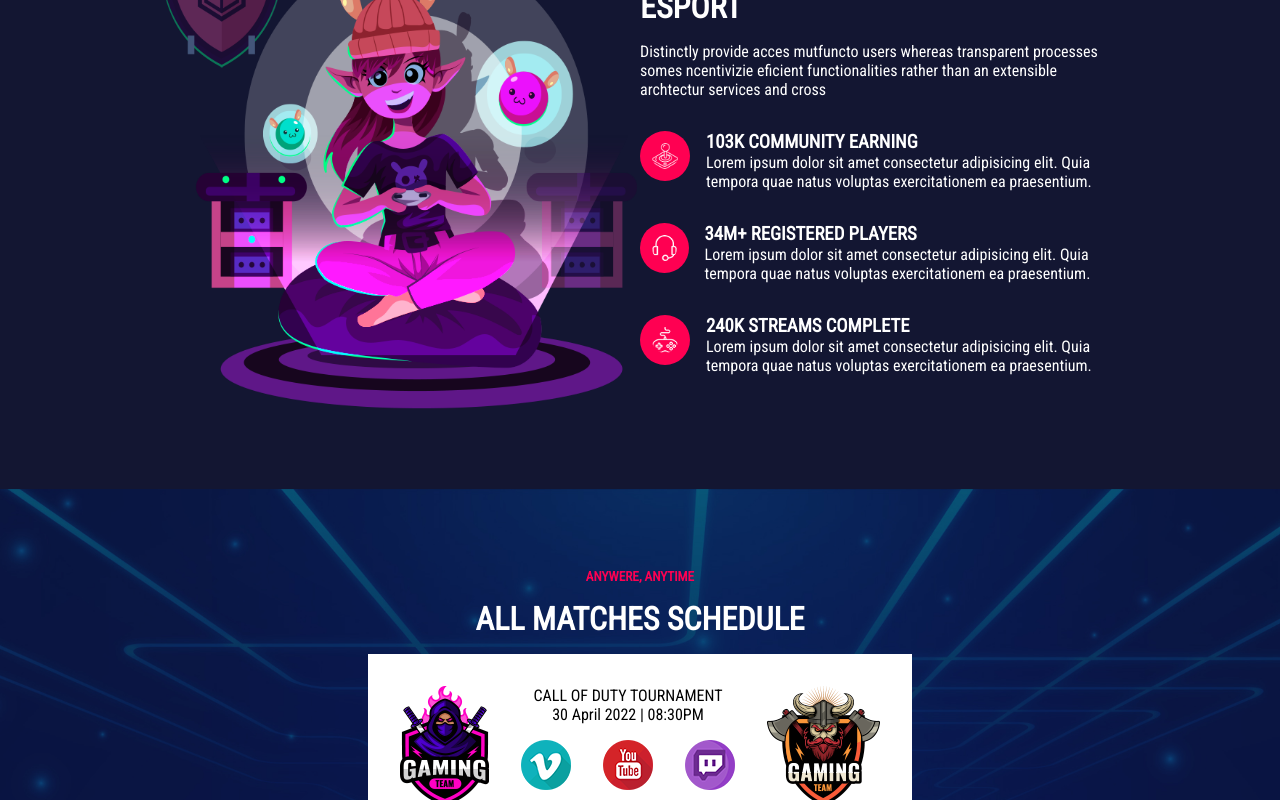
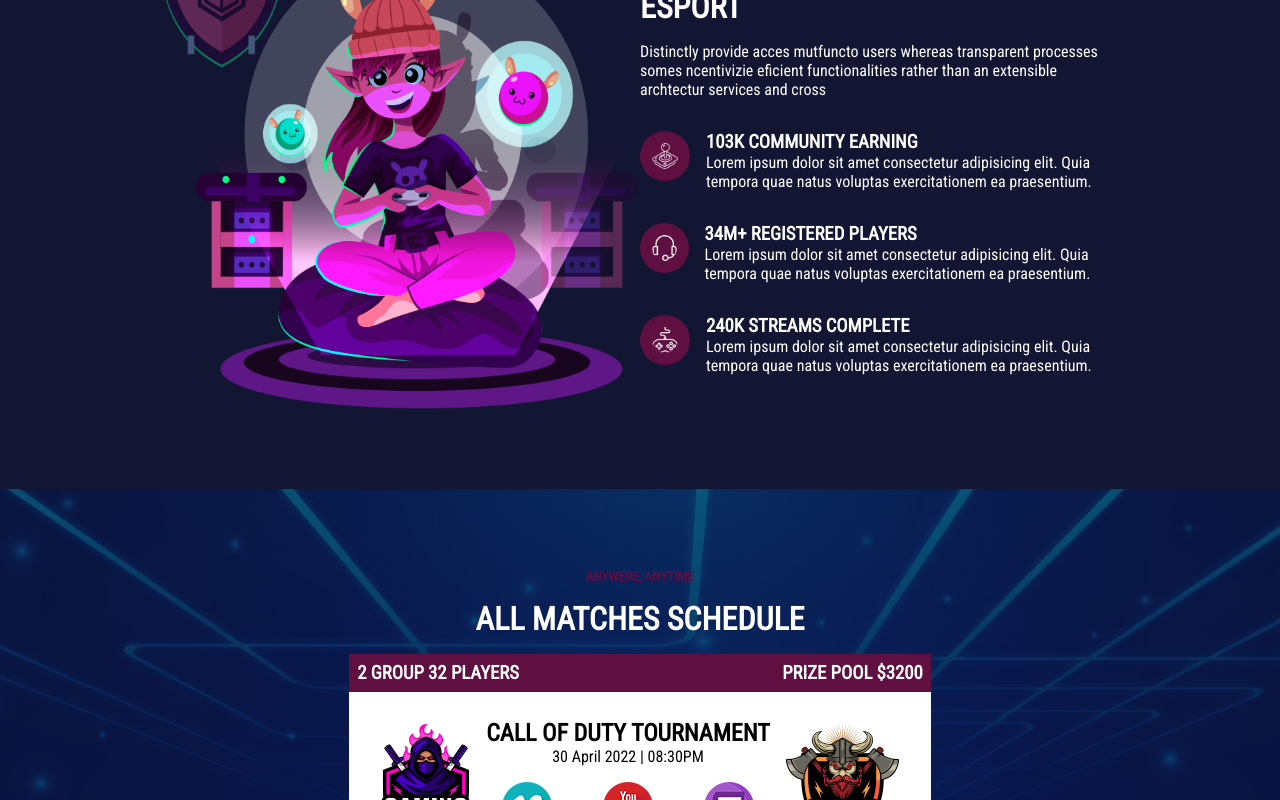
Before and after one commit to ManuelBravaccini/proj-html-vuejs, a Vue app: page / in a window 1280 px wide. Shown: the part 1460-2260 px from the top of the page. Built offline with nearby package versions, Linux system fonts and the light colour scheme.

Commit message:
Changed secondary-color in _variables

```diff
--- a/src/components/AppMatches/CompMatches.vue
+++ b/src/components/AppMatches/CompMatches.vue
@@ -18,10 +18,14 @@ export default {
 </script>
 
 <template>
+    <div class="prize-pool">
+        <h3>2 GROUP 32 PLAYERS</h3>
+        <h3>PRIZE POOL $3200</h3>
+    </div>
     <article>
         <img :src="getIconPath(store.squads[0].logo)" alt="Squad logo">
         <div class="torunament-infos">
-            CALL OF DUTY TOURNAMENT
+            <h2>CALL OF DUTY TOURNAMENT</h2>
             <p>
                 {{ store.squads[0].date }} | {{ store.squads[0].time }}
             </p>
@@ -38,6 +42,14 @@ export default {
 <style lang="scss" scoped>
 @use './styles/partials/variables' as *;
 
+div.prize-pool {
+    background-color: $secondary-color;
+    display: flex;
+    justify-content: space-between;
+    padding: .5rem;
+    color: $text-color;
+}
+
 article {
     display: flex;
     justify-content: space-between;
@@ -45,6 +57,7 @@ article {
     background-color: $text-color;
     padding: 1rem;
     text-align: center;
+
 
     img {
         margin: 1rem;
--- a/styles/partials/_variables.scss
+++ b/styles/partials/_variables.scss
@@ -1,6 +1,6 @@
 $primary-color: #131632;
 $primary-color-light: #2b2f4f;
-$secondary-color: #ff0052;
+$secondary-color: #5F0F40;
 
 $text-color: #ffffff;
 $matches-text-color: #000000;
```
